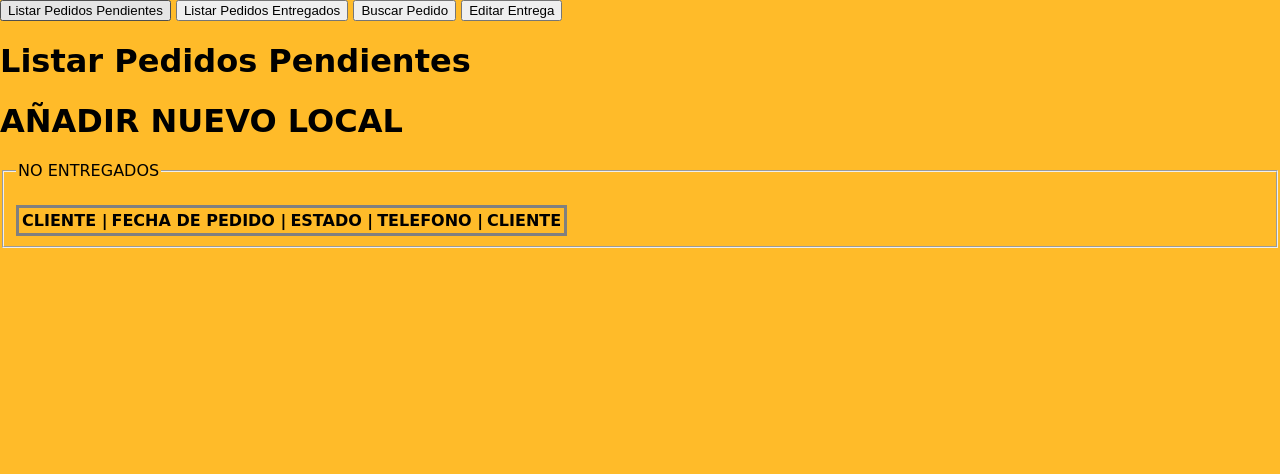
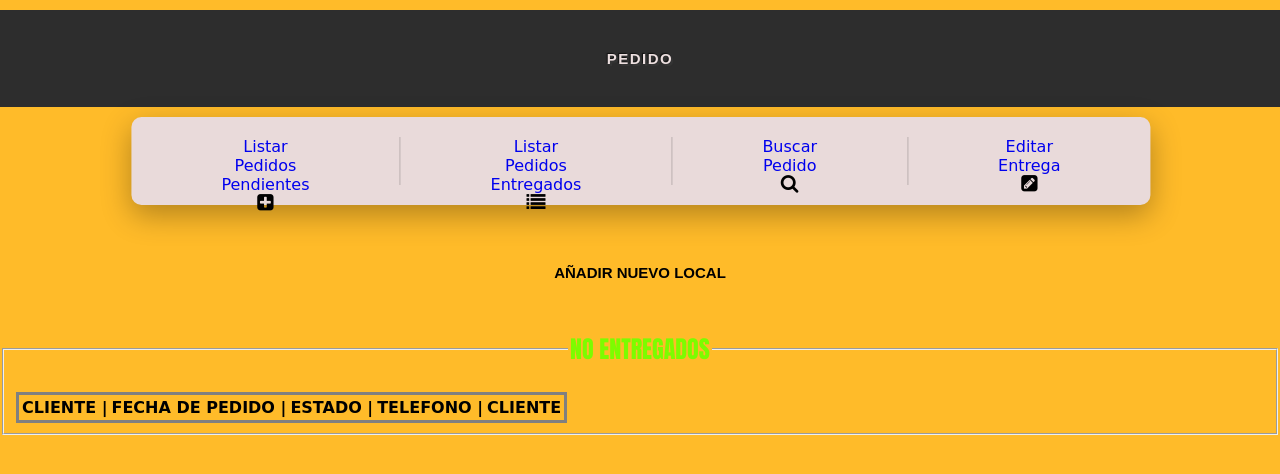
Before and after one commit to jcuyaguari/examenInterciclo, a PHP site: page /VistaPedido.php in a window 1280 px wide. Shown: the top 474 px of the page. Run offline with PHP 8.4, Linux system fonts and the light colour scheme; lists and menus that the app fills with data are empty.

Commit message:
nuevos css

```diff
--- a/privada/pedidos/VistaPedido.php
+++ b/privada/pedidos/VistaPedido.php
@@ -6,19 +6,73 @@
         Pedido
     </title>
     <script type="text/javascript" src="metodos.js"></script>
-    <link href="estilo.css" rel="stylesheet" />
+    <link rel="stylesheet" type="text/css" href="estilo.css">
+    <link href="https://stackpath.bootstrapcdn.com/font-awesome/4.7.0/css/font-awesome.min.css" rel="stylesheet">
 </head>
 
 <body onload="cambiar('1')">
     <?php
     include '../../config/conexionBD.php';
     ?>
-    <input type="button" onclick="cambiar('1')" value="Listar Pedidos Pendientes">
-    <input type="button" onclick="cambiar('2')" value="Listar Pedidos Entregados">
-    <input type="button" onclick="cambiar('3')" value="Buscar Pedido">
-    <input type="button" onclick="cambiar('4')" value="Editar Entrega">
+    <header>
 
+    <h1 class='elegantshadow'>Pedido</h1>
+    </header>
 
+    <!-- <input type="button" onclick="cambiar('1')" value="Listar Pedidos Pendientes" style="background-color: red;">
+    <input type="button" onclick="cambiar('2')" value="Listar Pedidos Entregados" style="background-color: khaki;">
+    <input type="button" onclick="cambiar('3')" value="Buscar Pedido" style="background-color: lightsalmon;">
+    <input type="button" onclick="cambiar('4')" value="Editar Entrega" style="background-color: mediumpurple;"> -->
+
+    <!-- desde aquirrrrrrrrrrrrrrrrrrrrrrrrrrrrrrrrrrrrrrr/ -->
+      <ul>
+        <li>
+
+            <a href=" #" onclick="cambiar('1')">
+                <div class="name" data-text="Home">Listar Pedidos Pendientes</div>
+                <div class="icon">
+                <i class="fa fa-plus-square" aria-hidden="true"></i>
+                <i class="fa fa-plus-square" aria-hidden="true"></i>
+
+                </div>
+
+            </a>
+        </li>
+
+        <li>
+            <a href="#" onclick="cambiar('2')">
+                <div class="name" data-text="Home">Listar Pedidos Entregados</div>
+                <div class="icon">
+                <i class="fa fa-list" aria-hidden="true"></i>
+                <i class="fa fa-list" aria-hidden="true"></i>
+                </div>
+
+            </a>
+        </li>
+
+        <li>
+            <a href="#" onclick="cambiar('3')">
+                <div class="name" data-text="Home">Buscar Pedido</div>
+                <div class="icon">
+                <i class="fa fa-search" aria-hidden="true"></i>
+                <i class="fa fa-search" aria-hidden="true"></i>
+                </div>
+
+            </a>
+        </li>
+
+        <li>
+            <a href="#" onclick="cambiar('4')">
+                <div class="name" data-text="Home">Editar Entrega</div>
+                <div class="icon">
+                <i class="fa fa-pencil-square" aria-hidden="true"></i>
+                <i class="fa fa-pencil-square" aria-hidden="true"></i>
+                </div>
+
+            </a>
+        </li>
+    </ul>
+    <!-- desde aquirrrrrrrrrrrrrrrrrrrrrrrrrrrrrrrrrrrrrrr/ -->
     <form id="form" method="POST">
         <div id='1'>
             <h1>
--- a/privada/pedidos/estilo.css
+++ b/privada/pedidos/estilo.css
@@ -3,5 +3,140 @@ body{
     padding: 0;
     font-family: cursive;
     background: rgb(255, 187, 41);
+    background-size: 100% auto;
+}
+
+ul{
+    position: absolute;
+    top: 20%;/*para posicion arriba abajo todo el menu*/
+    left: 50%;/*para posicion izq-der*/
+    transform: translate(-50%, -50%);
+    margin: 1px;
+    padding: 20px 0; /*ancho de la barra contenedora*/
+    background: rgb(233, 218, 218);
+    display: flex;
+    border-radius: 10px;
+    box-shadow: 0 10px 30px rgba(0,0,0,.3);
 
 }
+
+ul li{
+    list-style: none;
+    text-align: center;
+    display: block;
+    border-right: 1px solid rgba(0, 0, 0, 0.2);/*barra entre iconos*/
+}
+ul li:last-child{
+    border-right: none;
+}
+
+ul li a{
+    text-decoration: none;
+    padding: 0px 90px;/*para el largo del menu que se vea largo*/
+    display: block;
+    height: 3rem; /*ancho de el menu*/
+
+}
+/*efectos de los iconos*/
+ul li a .icon{
+    width: 40px;
+    height: 40px;
+    text-align: center;
+    margin: 0 auto 10px;
+    overflow: hidden; /*para que se oculte por encima*/
+    border-top: 2px;
+}
+/*efectos de los iconos*/
+ul li a .icon .fa{
+    width: 90%;
+    height: 90%;
+    line-height: 0px;/*icono arriba y abajo*/
+    font-size: 19px;/*ancho de los iconos*/
+    transition: 1s; /* tiempo */
+    color: #000;
+}
+/*efectos de los iconos*/
+ul li a:hover .icon .fa{
+    transform: translateY(-100%);
+}
+
+h1 {
+    font-family: "Avant Garde", Avantgarde, "Century Gothic", CenturyGothic, "AppleGothic", sans-serif;
+    font-size: 15px;
+    padding: 40px 30px;
+    text-align: center;
+    text-transform: uppercase;
+    text-rendering: optimizeLegibility;
+  }
+h1.elegantshadow {
+    color: #ecdfdf;
+  background-color: #2d2d2d;
+  letter-spacing: 0.1em;
+  text-shadow: -1px -1px 1px #111, 2px 2px 1px #363636;
+  }
+
+.txt{
+    width:  380px;
+}
+
+#list{
+    height: 245px;
+}
+ legend{
+    font-family: Impact, Haettenschweiler, 'Arial Narrow Bold', sans-serif;
+    font-size: 150%;
+    text-align: center;
+    color:lawngreen;
+}#uno{
+    position: absolute;
+    top: 5%;
+    left: 50%;
+    transform: translate(-50%, 50%);
+    background: rgb(255, 187, 41);
+    border-radius: 10px ;
+    margin: 1 center;
+    padding: 10px 20px;
+}
+
+#actualizacion{
+    height: 400px;
+}
+
+#dos{
+    position: initial;
+    margin-top: 150px;
+    margin-left: 32%;
+    margin-inline-end: 31%;
+    background: rgb(255, 187, 41);
+    border-radius: 10px ;
+    padding: 10px 20px;
+}
+
+#tres{
+    position: initial;
+    margin-top: 150px;
+    margin-left: 32%;
+    margin-inline-end: 31%;
+    background: rgb(255, 187, 41);
+    border-radius: 10px ;
+    padding: 10px 20px;
+}
+
+
+#cuatro{
+    position: absolute;
+    top: 5%;
+    left: 50%;
+    transform: translate(-50%, 50%);
+    background: rgb(255, 187, 41);
+    border-radius: 10px ;
+    margin: 1 center;
+    padding: 10px 20px;
+}
+
+
+
+
+
+
+/*oooooooooooooooooooooooooooooooooooooo*/
```
Also changed, not shown: privada/productos/disenio.css (+4 -4 lines).
